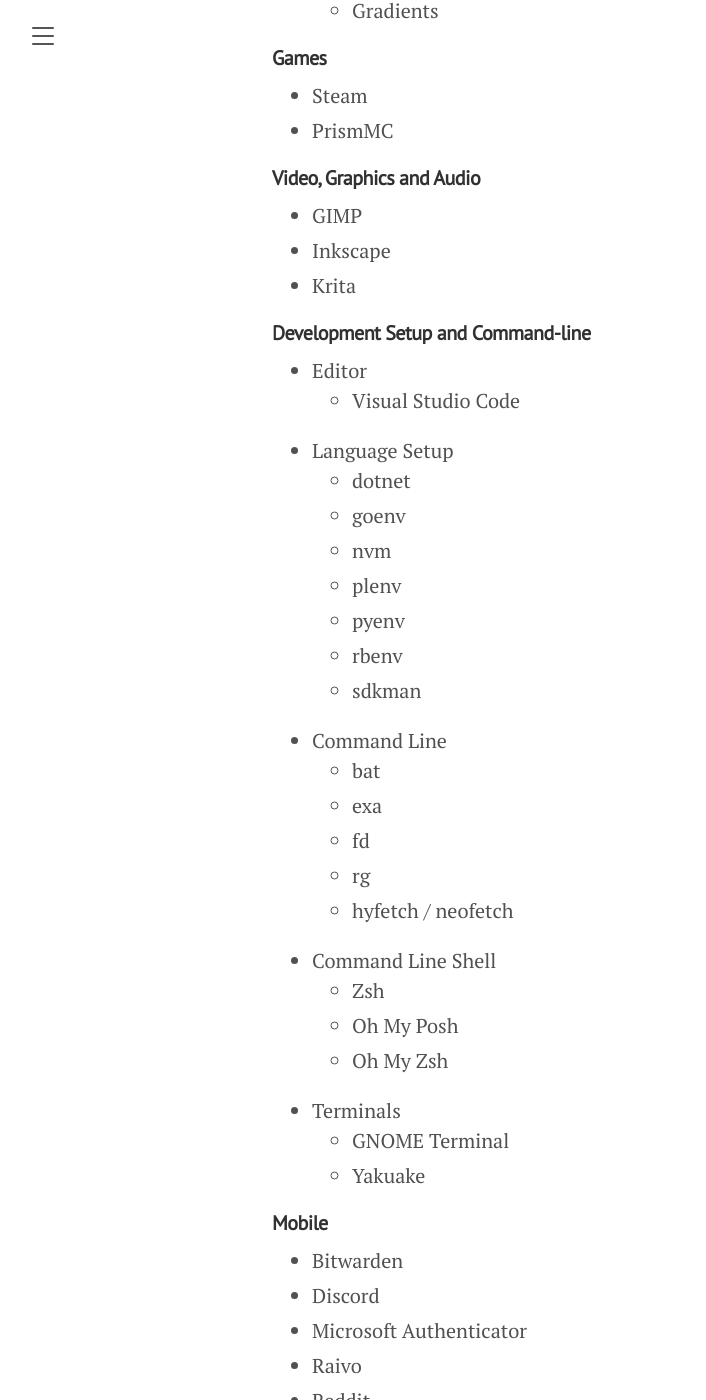
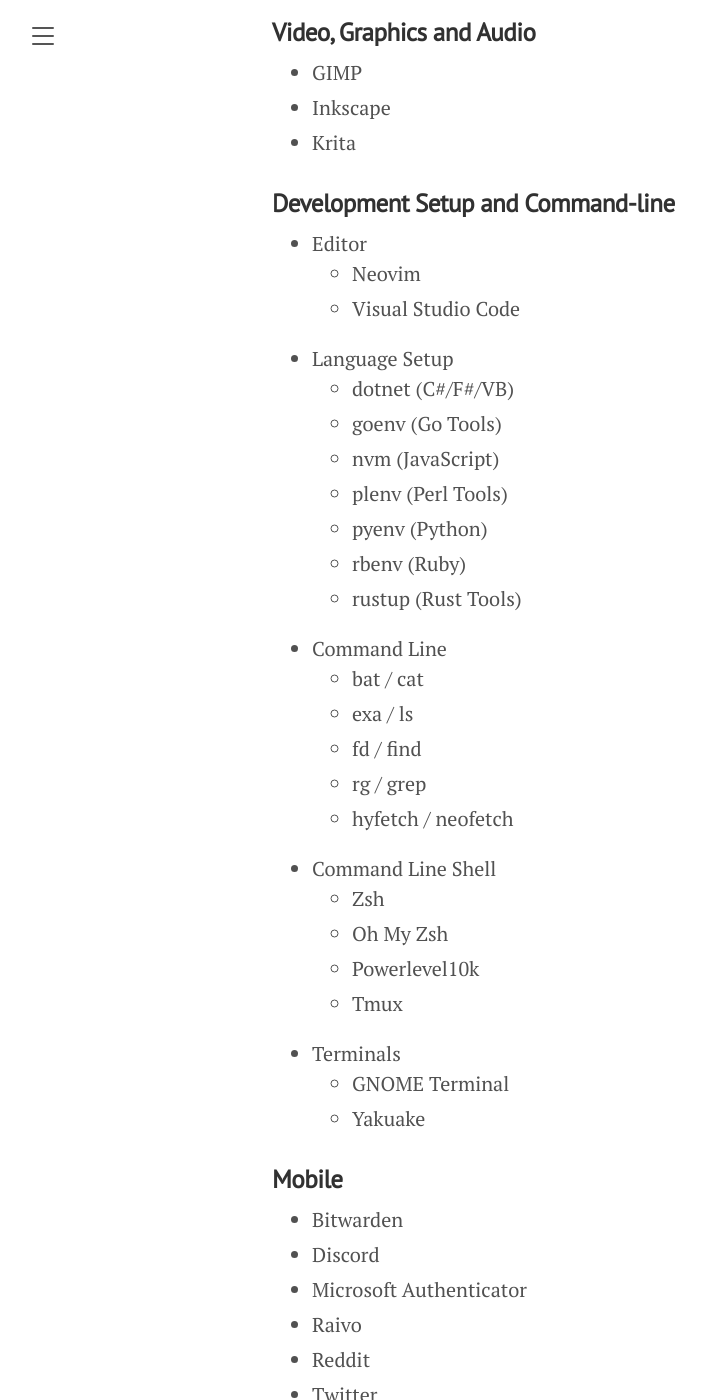
Before and after one commit to TwoPizza9621536/twopizza9621536.github.io, a Jekyll site: the page built from pages/about.md, in a window 1280 px wide and 1400 px high, scrolled down 3333 px. Shown: the whole window, without its empty margins (8-714 px from the left). Built offline with Jekyll 4.4.1, drawn with Linux system fonts in a browser that asks for light colours; cached includes are drawn as plain includes; some of the changed text lies outside the part shown.

Commit message:
Update key page format and development tools
Signed-off-by: Samuel Wu 吴申榕 <twopizza9621536@gmail.com>

```diff
--- a/pages/about.md
+++ b/pages/about.md
@@ -1,7 +1,7 @@
 ---
 layout: page
 title: About
-permalink: about
+permalink: /about
 ---
 
 I am a Chinese American who likes to code, play video games and messing with
@@ -10,8 +10,8 @@
 <!-- markdownlint-disable MD033 -->
 
 I have two names:<br>
-English: Samuel Wu<br>
-And Chinese: <ruby>吴申榕<rp>(</rp><rt>WūShēnRóng</rt><rp>)</rp></ruby>
+English: Samuel Wu,<br>
+and Chinese: <ruby>吴申榕<rp>(</rp><rt>WūShēnRóng</rt><rp>)</rp></ruby>.
 
 <!-- markdownlint-restore -->
 
@@ -25,25 +25,20 @@
 I have a HP ENVY x360 15m-ed0023dx as my daily driver and below is the
 configuration.
 
-| Hardware | Specification                      |
-| -------- | ---------------------------------- |
-| CPU      | Intel Core i7-1065G7 CPU @ 1.30GHz |
-| GPU      | Intel Iris® Plus Graphics          |
-| RAM      | 12 GB                              |
-| Storage  | 512 GB Intel SSD wth Optane Memory |
-| Display  | 15.6" diagonal FHD (1920 x 1080)   |
+| Hardware / Environment | Specification / Software           |
+| ---------------------- | ---------------------------------- |
+| CPU                    | Intel Core i7-1065G7 CPU @ 1.30GHz |
+| GPU                    | Intel Iris® Plus Graphics          |
+| RAM                    | 12 GB                              |
+| Storage                | 512 GB Intel SSD wth Optane Memory |
+| Display                | 15.6" diagonal FHD (1920 x 1080)   |
+| Operating System       | Fedora Silverblue                  |
+| Desktop Environment    | GNOME                              |
+| Cursor                 | Breeze                             |
+| Shell                  | Adwaita                            |
+| Theme                  | Pop via Adw-gtk3                   |
 
-### Device Setup
-
----
-
-| Operating System    | Fedora Silverblue |
-| Desktop Environment | GNOME             |
-| Cursor              | Breeze            |
-| Shell               | Adwaita           |
-| Theme               | Pop via Adw-gtk3  |
-
-#### GNOME Extensions
+### GNOME Extensions
 
 I also use some extensions to make GNOME better.
 
@@ -70,14 +65,14 @@
 * User Themes
 * Vitals
 
-### Applications
+## Applications
 
 ---
 
 Below are list of software and apps that I commonly use for my workflow.
 Sectioned based on usage.
 
-#### Desktop
+### Desktop
 
 * Browsers
   + Microsoft Edge
@@ -112,44 +105,46 @@
   + Extension Manager
   + Gradients
 
-#### Games
+### Games
 
 * Steam
 * PrismMC
 
-#### Video, Graphics and Audio
+### Video, Graphics and Audio
 
 * GIMP
 * Inkscape
 * Krita
 
-#### Development Setup and Command-line
+### Development Setup and Command-line
 
 * Editor
+  + Neovim
   + Visual Studio Code
 * Language Setup
-  + dotnet
-  + goenv
-  + nvm
-  + plenv
-  + pyenv
-  + rbenv
-  + sdkman
+  + dotnet (C#/F#/VB)
+  + goenv (Go Tools)
+  + nvm (JavaScript)
+  + plenv (Perl Tools)
+  + pyenv (Python)
+  + rbenv (Ruby)
+  + rustup (Rust Tools)
 * Command Line
-  + bat
-  + exa
-  + fd
-  + rg
+  + bat / cat
+  + exa / ls
+  + fd / find
+  + rg / grep
   + hyfetch / neofetch
 * Command Line Shell
   + Zsh
-  + Oh My Posh
   + Oh My Zsh
+  + Powerlevel10k
+  + Tmux
 * Terminals
   + GNOME Terminal
   + Yakuake
 
-#### Mobile
+### Mobile
 
 * Bitwarden
 * Discord
```
Also changed, not shown: other parts of pages/about.md (+2 -4 lines), pages/keys.md (+25 -30 lines).
